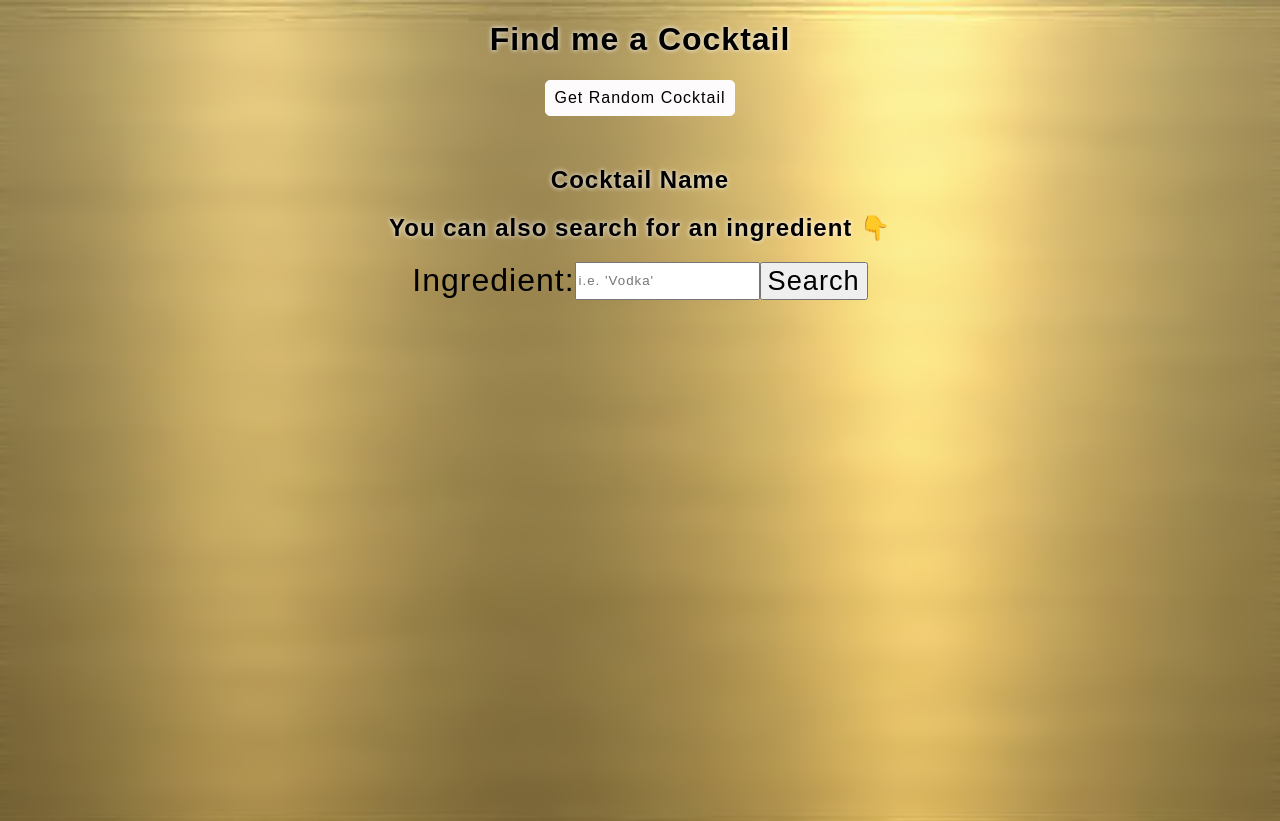
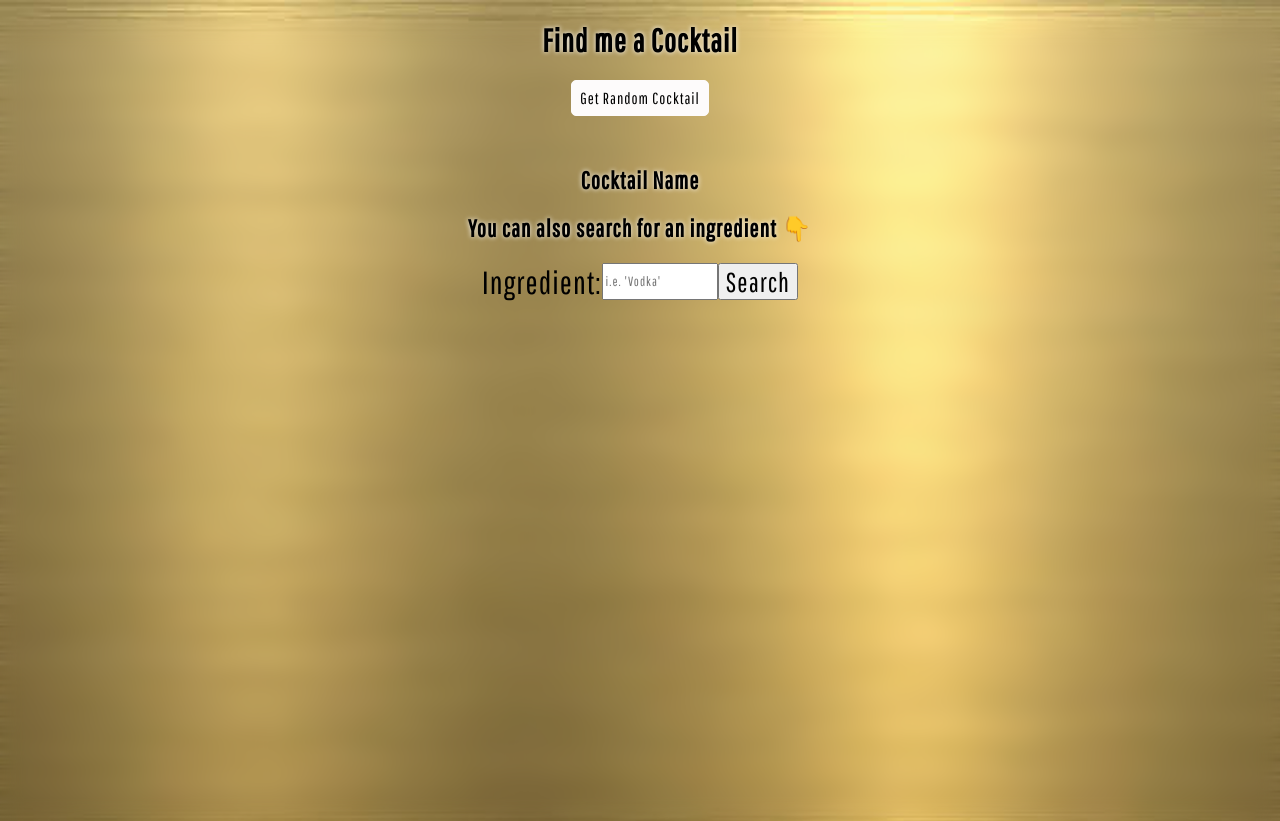
Before and after one commit to Snell401/WYWM-web-dev-Cocktail-App, a plain HTML site: page index.html in a window 1280 px wide. Drawn offline with Linux system fonts and the light colour scheme; no server answers.

Commit message:
Removed unnecessary Div

```diff
--- a/index.html
+++ b/index.html
@@ -6,6 +6,10 @@ Author Darren Snell-->
   <head>
     <meta charset="UTF-8" />
     <meta http-equiv="X-UA-Compatible" content="IE=edge" />
+    <link rel="preconnect" href="https://fonts.googleapis.com">
+    <link rel="preconnect" href="https://fonts.googleapis.com">
+    <link rel="preconnect" href="https://fonts.gstatic.com" crossorigin>
+    <link href="https://fonts.googleapis.com/css2?family=Monoton&family=Pathway+Gothic+One&display=swap" rel="stylesheet">
     <meta name="viewport" content="width=device-width, initial-scale=1.0" />
     <link rel="stylesheet" href="style.css" />
 
@@ -30,7 +34,7 @@ Author Darren Snell-->
       <!-- create an ingredient search -->
       <h2>You can also search for an ingredient <span>&#128071;</span></h2>
       <div id="ingredientSearch">
-        <div id="ingredientTitle">Ingredient:</div>
+        Ingredient:
         <input
           type="text"
           name="Ingredient"
@@ -39,6 +43,8 @@ Author Darren Snell-->
         />
         <button id="findByIngredient">Search</button>
       </div>
+
+
     </main>
   </body>
 </html>
```
